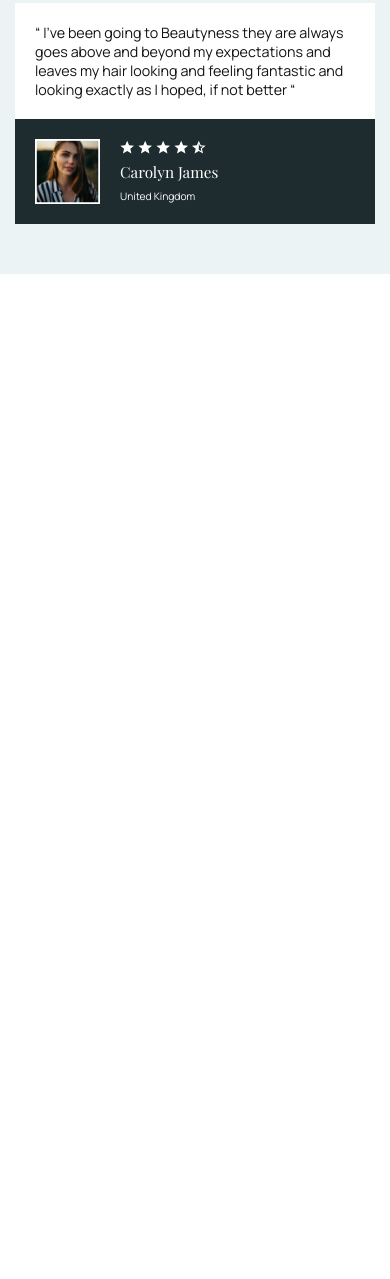
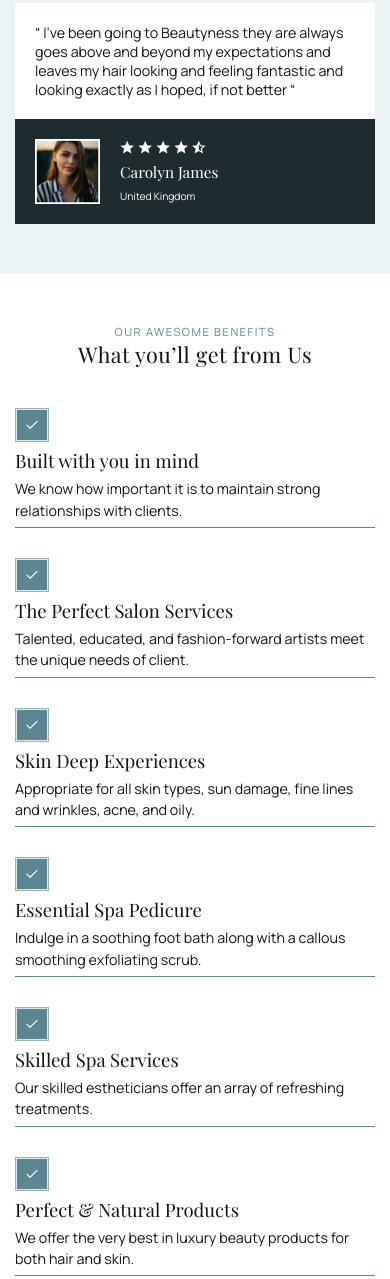
Before and after one commit to lenaratushna/beautyness, a plain HTML site: page index.html in a window 390 px wide. Shown: the part 1767-3046 px from the top of the page. Before the commit the page ends 2041 px from the top, so only its background shows below. Drawn offline with nearby package versions, Linux system fonts and the light colour scheme.

Commit message:
Added benefits

```diff
--- a/css/style.scss
+++ b/css/style.scss
@@ -488,18 +488,113 @@ body {
     }
 }
 
+.benefits {
+    padding: 100px 0;
+    &__container {
+        display: flex;
+        flex-direction: column;
+        align-items: center;
+    }
 
+    &__title {
+        text-align: center;
+        margin-bottom: 60px;
+    }
+
+    &__wrapper {
+        display: grid;
+        grid-template-columns: repeat(3,1fr);
+        gap: 50px 40px;
+    }
+}
+
+.benefit {
+    &__title {
+        font-family: 'Playfair Display', serif;
+        @include adaptiv-font(26, 18);
+        line-height: 140%;
+        margin-bottom: 11px;
+        &::before {
+            display: flex;
+            content: '';
+            background: url('../img/check-mark.svg') no-repeat center center / cover;
+            width: 94px;
+            height: 94px;
+            margin-bottom: 14px;
+        }
+    }
+
+    &__text {
+        @include adaptiv-font(18, 14);
+        line-height: 150%;
+    }
+}
+
+@media(max-width: 1199px) {
+    .benefit {
+        &__title {
+            &::before {
+                width: 64px;
+                height: 64px;
+            }
+        }
+    }
+}
+
+@media(max-width: 921px) {
+    .benefits {
+        &__title {
+            margin-bottom: 40px;
+        }
+        &__wrapper {
+            grid-template-columns: repeat(2,1fr);
+            gap: 30px 40px;
+        }
+    }
+}
+
+@media(max-width:767px) {
+    .benefit {
+        &__title {
+            margin-bottom: 4px;
+            &::before {
+                width: 44px;
+                height: 44px;
+                margin-bottom: 6px;
+            }
+        }
+    }
+}
+
+@media(max-width: 567px) {
+    .benefits {
+        &__wrapper {
+            grid-template-columns: repeat(1,1fr);
+            gap: 30px 40px;
+        }
+    }
+    .benefit {
+        padding-bottom: 6px;
+        border-bottom: 1px solid $mainColor;
+        &__title {
+            &::before {
+                width: 34px;
+                height: 34px;
+            }
+        }
+    }
+}
 
 
 
 @media(max-width: 991px) {
-    .intro, .services, .testimonials {
+    .intro, .services, .testimonials, .benefits {
         padding: 70px 0;
     }
 }
 
 @media(max-width: 767px) {
-    .intro, .services, .testimonials {
+    .intro, .services, .testimonials, .benefits {
         padding: 50px 0;
     }
 }
--- a/index.html
+++ b/index.html
@@ -214,6 +214,41 @@
         </div>
     </div>
 
+    <div class="benefits">
+        <div class="benefits__container container">
+            <h2 class="benefits__title title">
+                <span>Our Awesome Benefits</span>
+                What you’ll get from Us
+            </h2>
+            <div class="benefits__wrapper">
+                <div class="benefit">
+                    <h3 class="benefit__title">Built with you in mind</h3>
+                    <p class="benefit__text">We know how important it is to maintain strong relationships with clients.</p>
+                </div>
+                <div class="benefit">
+                    <h3 class="benefit__title">The Perfect Salon Services</h3>
+                    <p class="benefit__text">Talented, educated, and fashion-forward artists meet the unique needs of client.</p>
+                </div>
+                <div class="benefit">
+                    <h3 class="benefit__title">Skin Deep Experiences</h3>
+                    <p class="benefit__text">Appropriate for all skin types, sun damage, fine lines and wrinkles, acne, and oily.</p>
+                </div>
+                <div class="benefit">
+                    <h3 class="benefit__title">Essential Spa Pedicure</h3>
+                    <p class="benefit__text">Indulge in a soothing foot bath along with a callous smoothing exfoliating scrub.</p>
+                </div>
+                <div class="benefit">
+                    <h3 class="benefit__title">Skilled Spa Services</h3>
+                    <p class="benefit__text">Our skilled estheticians offer an array of refreshing treatments.</p>
+                </div>
+                <div class="benefit">
+                    <h3 class="benefit__title">Perfect & Natural Products</h3>
+                    <p class="benefit__text">We offer the very best in luxury beauty products for both hair and skin.</p>
+                </div>
+            </div>
+        </div>
+    </div>
+
     <script src="./js/script.js"></script>
 </body>
 </html>
```
Also changed, not shown: css/style.css, img/check-mark.svg (added), 1 other file.
